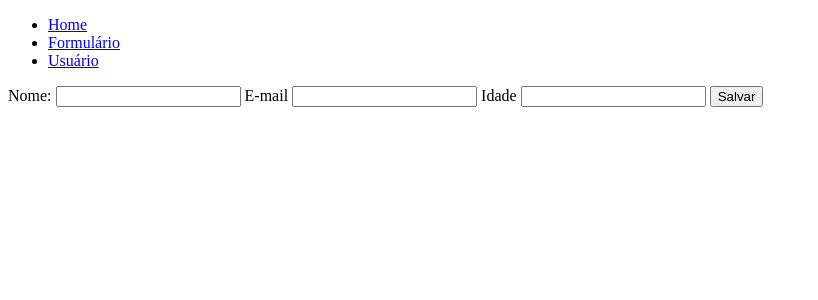
After one commit to thiagobrigida/python_flask, a Flask app: page /usuario/add in a window 1280 px wide. The commit adds this page. Shown: the top 300 px of the page, without its empty margins (0-818 px from the left). Run offline with Flask 3, Linux system fonts and the light colour scheme.

Commit message:
Aula de 30/08

```diff
--- a/app.py
+++ b/app.py
@@ -1,4 +1,14 @@
-from flask import Flask, render_template, request, flash
+#pip install flask
+#pip install Flask-SQLAlchemy
+#pip install Flask-Migrate
+#pip install Flask-Script
+#pip install pymysql
+#flask db init
+#flask db migrate -m "Migração inicial"
+#flask db upgrade
+#flask run --debug "rodar o site"
+
+from flask import Flask, render_template, request, flash, redirect
 app = Flask(__name__)
 from database import db
 from flask_migrate import Migrate
@@ -6,7 +16,7 @@ from models import Usuario
 app.config['SECRET_KEY'] = '23ttnd4gnd55y-23md98'
 
 #drive://usuario:senha@servidor/banco_de_dados
-conexao = "mysql+pymysql://alunos:cefetmg@127.0.0.1/alunos"
+conexao = "mysql+pymysql://alunos:cefetmg@127.0.0.1/thiago"
 app.config['SQLALCHEMY_DATABASE_URI'] = conexao
 app.config['SQLALCHEMY_TRACK_MODIFICATIONS'] = False
 
@@ -40,5 +50,25 @@ def usuario():
     u = Usuario.query.all()
     return render_template('usuario_lista.html', dados = u)
 
+@app.route('/usuario/add')
+def usuario_add():
+    return render_template('usuario_add.html')
+
+@app.route('/usuario/save', methods=['POST'])
+def usuario_save():
+    nome = request.form.get('nome')
+    email = request.form.get('email')
+    idade = request.form.get('idade')
+    if nome and email and idade:
+        usuario = Usuario(nome, email, idade)
+        db.session.add(usuario)
+        db.session.commit()
+        flash('Usuário cadastrado com sucesso!!!')
+        return redirect('/usuario')
+    else:
+        flash('Preencha todos os campos')
+        return redirect ('/usuario/add')
+
+
 if __name__ == '__main__':
     app.run()
--- a/templates/base.html
+++ b/templates/base.html
@@ -15,6 +15,9 @@
             <li>
                 <a href="/form">Formulário</a>
             </li>
+            <li>
+                <a href="/usuario">Usuário</a>
+            </li>
         </ul>
     </nav>
     <main>
--- a/templates/form.html
+++ b/templates/form.html
@@ -9,11 +9,11 @@
         <label for="idade">Idade</label>
         <input type="number" name="idade" id="idade">
         <label>Disciplina</label>
-        <input type="checkbox" name="discplina" id="web" value="web">
+        <input type="checkbox" name="disciplina" id="web" value="web">
         <label for="web">Web</label>
-        <input type="checkbox" name="discplina" id="lp2" value="LP2">
+        <input type="checkbox" name="disciplina" id="lp2" value="LP2">
         <label for="lp2">LP2</label>
-        <input type="checkbox" name="discplina" id="estdados" value="Estrutura de Dados">
+        <input type="checkbox" name="disciplina" id="estdados" value="Estrutura de Dados">
         <label for="estdados">Estrutura de Dados</label>
         <button type="submit">Enviar</button>
     </form>
--- /dev/null
+++ b/templates/usuario_add.html
@@ -0,0 +1,21 @@
+{% extends "base.html" %}
+
+{% block conteudo %}
+    {% set mensagens = get_flashed_messages() %}
+    {% if mensagens %}
+        {% for msg in mensagens %}
+            {{ msg }}
+        {% endfor %}
+    {% endif %}
+
+    <form action="/usuario/save" method="post">
+        <label for="nome">Nome:</label>
+        <input type="text" name="nome" id="nome">
+        <label for="email">E-mail</label>
+        <input type="email" name="email" id="email">
+        <label for="idade">Idade</label>
+        <input type="number" name="idade" id="idade">
+        <button type="submit">Salvar</button>
+    </form>
+
+{% endblock %}
--- a/templates/usuario_lista.html
+++ b/templates/usuario_lista.html
@@ -1,6 +1,12 @@
 {% extends "base.html" %}
 
 {% block conteudo %}
+    {%set mensagens = get_flashed_messages() %}
+    {% if mensagens %}
+        {% for msg in mensagens %}
+            {{ msg }}
+        {% endfor %}
+    {% endif %}
 
     <a href="/usuario/add">+ Adicionar</a>
     <table>
```
Also changed, not shown: migrations/versions/a1c3aaf50639_migração_inicial.py (renamed from migrations/versions/3b10389c62c2_create_table_usuario.py, +4 -4 lines).
